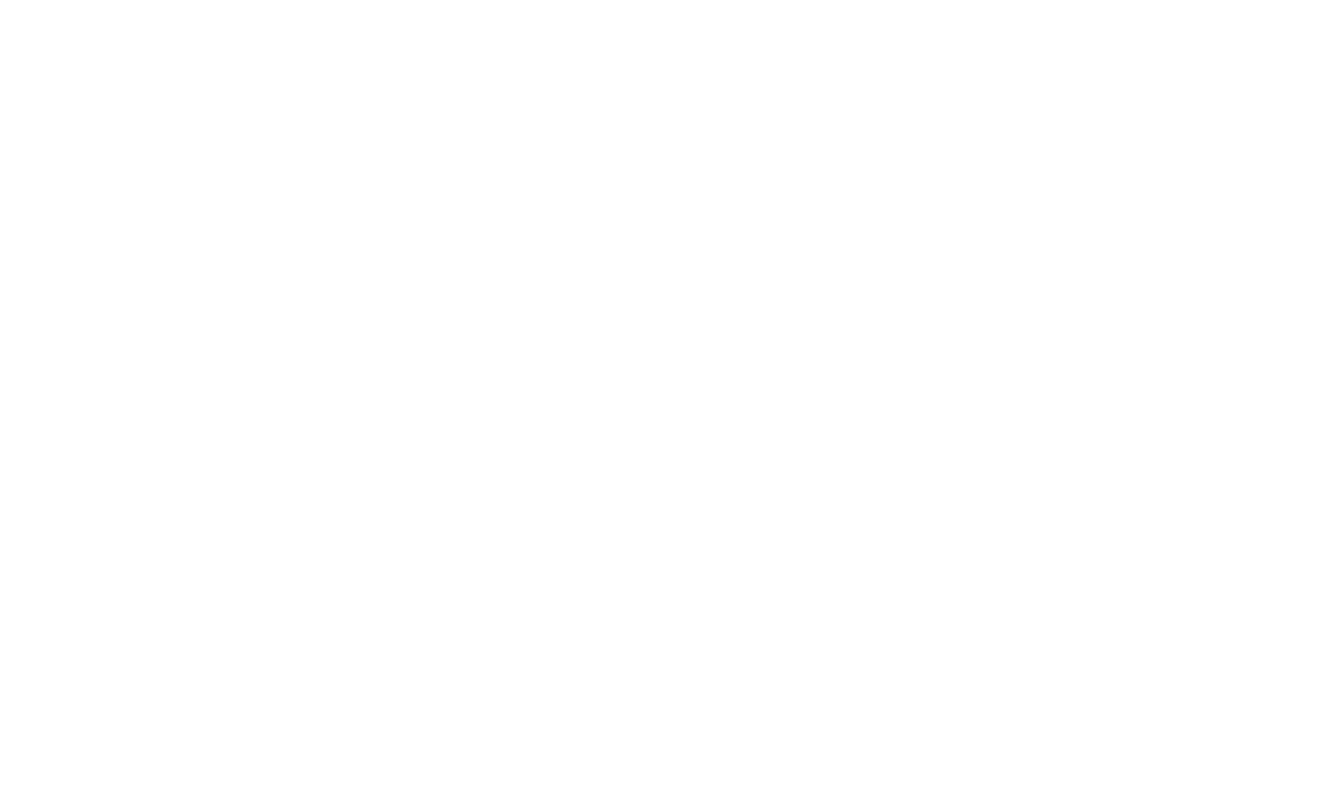
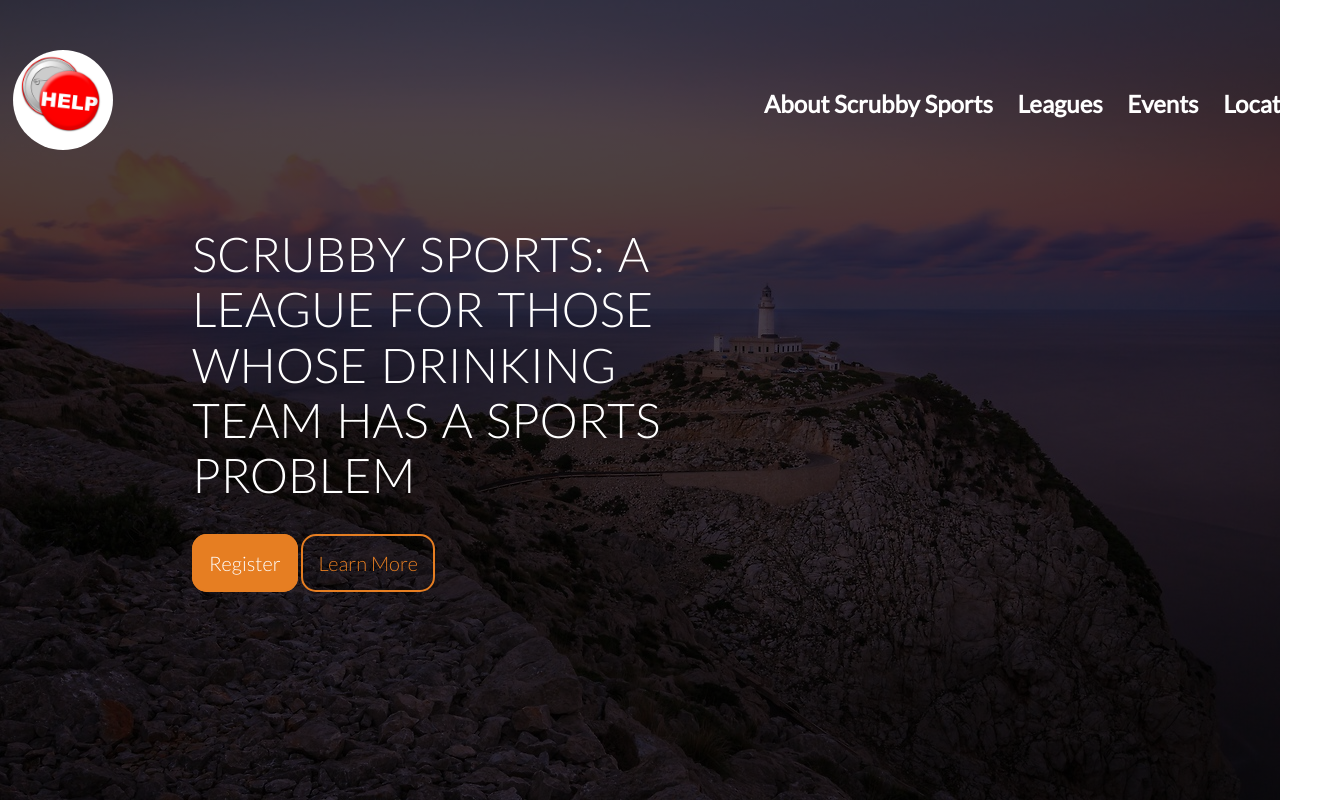
Before and after one commit to leofofeo/scrubbysocialsports, a plain HTML site: page index.html in a window 1280 px wide. Shown: the whole page, 1324 px wide, since content can reach past the window. Drawn offline with Linux system fonts and the light colour scheme; files that its build step writes are made by us from their sources.

Commit message:
wrapped up header

```diff
--- a/css/style.css
+++ b/css/style.css
@@ -9,6 +9,7 @@
 }
 
 /* foundation color: #e67e22 */
+
 
 
 /*--------------------*/
@@ -70,7 +71,7 @@ h2:after {
 
 
 header {
-    background-image: ;
+    background-image: linear-gradient(rgba(0, 0, 0, .7), rgba(0,0,0,.7)), url(img/sss_header.jpg);
     background-size: cover;
     background-position: center;
     height: 100vh;
@@ -78,9 +79,101 @@ header {
 }
 
 
+nav .row {
+    padding-top:50px;
+    width:100%;
+}
 
+div.logo {
+    float:left;
+    margin-left:-5%
+}
 
+div.nav-bar {
+    float:right;
+    margin-right:-10%;
+}
+
+div.nav-bar ul {
+    list-style: none;
+    padding-top:40px;
+}
+
+div.nav-bar li {
+    display: inline;
+    margin-left:20px;
+    color:#fff;
+    font-size:1.2em;
+    font-weight:bold
+}
+
+div.header-info {
+    margin-top: 40px;
+    width: 40%;
+    float:left;
+    margin-left:15%;
+}
+
+div.header-info h1 {
+    color:#fff;
+    font-size:2.4em;
+    font-weight:300;
+}
+
+div.header-info div {
+    margin-top:50px;
+}
 
 /*--------------------*/
 /* BUTTONS */
 /*--------------------*/
+
+.btn {
+    text-decoration: none;
+    width:60px;
+    height:60px;
+    padding:15px;
+    border-radius: 15px;
+}
+
+.btn-register:link,
+.btn-register:active
+{
+    color:#fff;
+    background-color:#e67e22;
+    border:2px solid #e67e22;
+    transition: color 0.3s, background-color 0.3s, border 0.3s;
+}
+
+.btn-learn-more:link,
+.btn-learn-more:active
+{
+    color:#e67e22;
+    border: 2px solid #e67e22;
+    transition: color 0.3s, background-color 0.3s, border 0.3s;
+}
+
+
+.btn-register:hover,
+.btn-register:visited
+{
+    color:#e67e22;
+    background-color:#fff;
+    border:2px solid #fff;
+}
+
+.btn-learn-more:hover,
+.btn-learn-more:visited {
+    color:#fff;
+    border:2px solid #fff;
+}
+
+/*--------------------*/
+/* IMAGES */
+/*--------------------*/
+
+.logo img {
+    width:100px;
+    height:100px;
+    border-radius:50%
+}
--- a/index.html
+++ b/index.html
@@ -3,15 +3,50 @@
 <head>
     <title>Scrubby Social Sports</title>
 
-    <link rel="stylesheet" type="text/css" href="vendors/css/normalize.css">
-    <link rel="stylesheet" type="text/css" href="vendors/css/grid.css">
+    <link rel="stylesheet" type="text/css" href="external/css/normalize.css">
     <link rel="stylesheet" type="text/css" href="external/css/grid.css">
-     <link rel="stylesheet" type="text/css" href="vendors/css/ionicons.min.css">
+     <link rel="stylesheet" type="text/css" href="external/css/ionicons.min.css">
     <link rel="stylesheet" type="text/css" href="css/style.css">
     <link href="https://fonts.googleapis.com/css?family=Lato:100,300,400" rel="stylesheet">
 
 </head>
 <body>
+    <header>
+        <nav>
+            <div class="row">
+                <div class="logo">
+                    <img src="img/logo.jpg">
+                </div>
+                <div class="nav-bar">
+                    <ul>
+                    <li>
+                        About Scrubby Sports
+                    </li>
+                    <li>
+                        Leagues
+                    </li>
+                    <li>
+                        Events
+                    </li>
+                    <li>
+                        Locations
+                    </li>
+                </ul>
+                </div>
+            </div>
+        </nav>
+        <div class="row header-info">
+            <h1>
+                Scrubby Sports: A League for those whose drinking team has a sports problem
+            </h1>
+            <div>
+                <a href="#" class="btn btn-register">Register</a>
+                <a href="#" class="btn btn-learn-more">Learn More</a>
+            </div>
+        </div>
+
+    </header>
+
 
 </body>
 </html>
```
Also changed, not shown: css/img/sss_header.jpg (added), img/logo.jpg (added), 3 other files.
